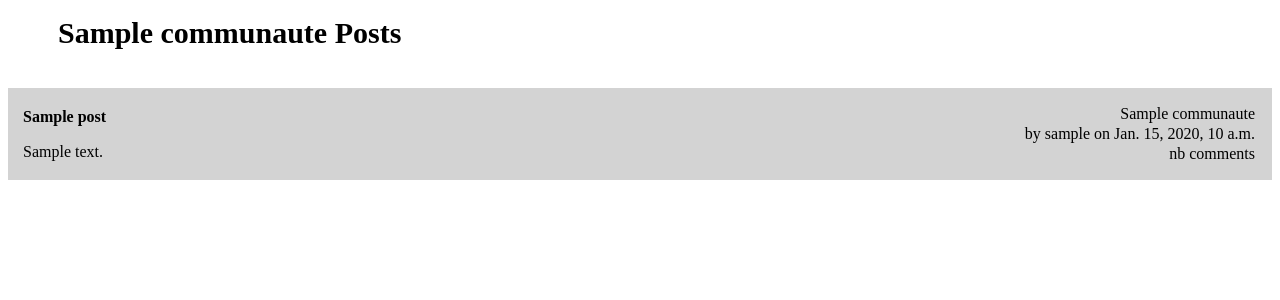
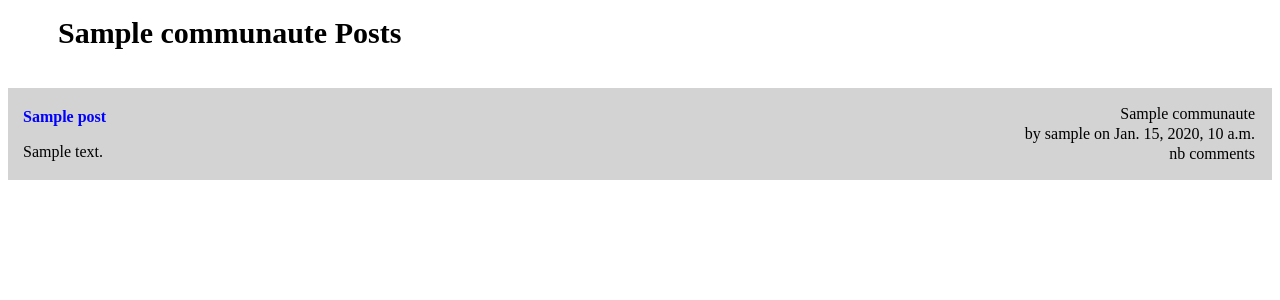
Before and after one commit to C-Ky/community_project, a Django app: page /communitymanager/communaute/1 in a window 1280 px wide. Shown: the part 261-561 px from the top of the page. Run offline with Django 3.2, Linux system fonts and the light colour scheme; a user stored in the database is signed in; tables that the repository leaves empty hold one stand-in row (values such as "Sample post").

Commit message:
adding link to post visualisation page

```diff
--- a/communitymanager/templates/communaute.html
+++ b/communitymanager/templates/communaute.html
@@ -20,7 +20,7 @@
     {% for post in posts %}
         <table class="a">
             <tr>
-                <th>{{ post.titre }}</th>
+                <th><a style="color: blue" href="{% url 'post' post.id %}">{{ post.titre }}</a></th>
                 <td style="text-align: right" rowspan="2">
                     <p class="a">{{ post.communaute }}</p>
                     <p class="a">by {{ post.auteur }} on {{ post.date_creation }}</p>
```
